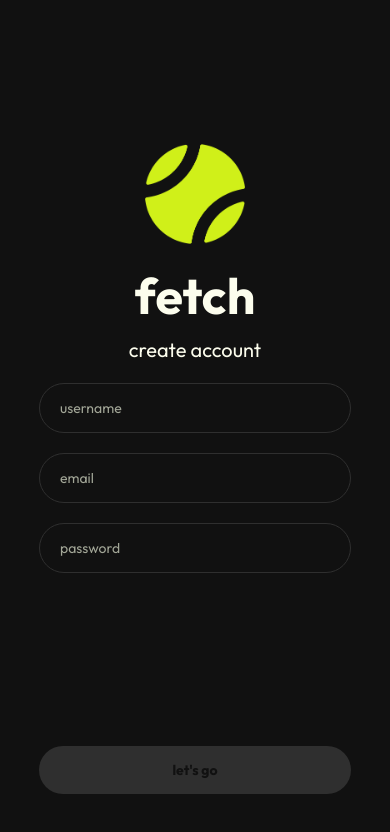
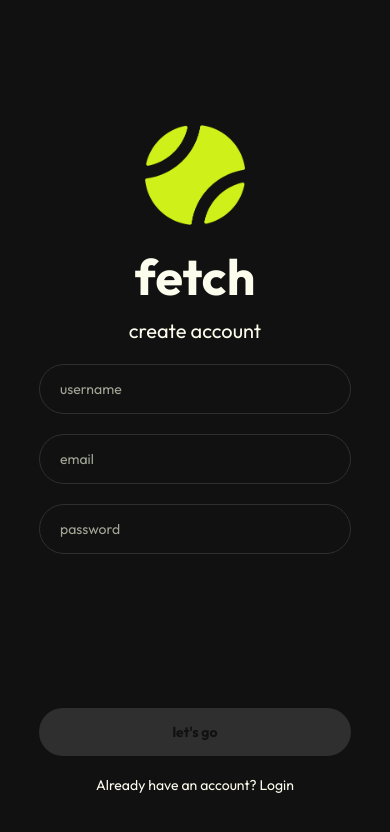
Before and after one commit to anderscederberg/fetch, a React Native app: screen /SignUp in a window 390 px wide. Shown: the top 832 px of the page. Built offline with nearby package versions, Linux system fonts and the light colour scheme.

Commit message:
pre post baseline best

```diff
--- a/App.tsx
+++ b/App.tsx
@@ -8,6 +8,7 @@ import PhotoSelectorScreen from './app/(tabs)';
 import HomeScreen from './app/(tabs)/HomeScreen';
 import ProfileScreen from './app/(tabs)/ProfileScreen';
 import SettingsScreen from './app/(tabs)/SettingsScreen';
+import LoginScreen from './app/(tabs)/LoginScreen';
 import Icon from 'react-native-vector-icons/MaterialIcons';
 import { useFonts } from 'expo-font';
 import { enableScreens } from 'react-native-screens';
@@ -159,6 +160,15 @@ export default function App() {
           options={{ title: 'Sign Up', headerShown: false }}
         />
         <Stack.Screen
+          name="Login"
+          component={LoginScreen}
+          options={{
+            title: 'Login',
+            headerShown: false,
+            presentation: 'modal'
+          }}
+        />
+        <Stack.Screen
           name="Main"
           component={MainTabNavigator}
           options={{
--- a/app/auth/SignUpScreen.tsx
+++ b/app/auth/SignUpScreen.tsx
@@ -156,6 +156,9 @@ export default function SignUpScreen({ navigation }: Props) {
         >
           <Text style={[styles.buttonText, !allFieldsFilled && styles.buttonTextDisabled]}>let's go</Text>
         </TouchableOpacity>
+        <TouchableOpacity onPress={() => navigation.navigate('Login')} style={styles.loginLink}>
+          <Text style={styles.loginText}>Already have an account? Login</Text>
+        </TouchableOpacity>
       </View>
     </View>  );
 }
@@ -224,4 +227,13 @@ buttonContainer: {
   buttonTextDisabled: {
     color: colors.night,
   },
+  loginLink: {
+    marginTop: 20,
+  },
+  loginText: {
+    color: colors.ivory,
+    fontFamily: 'Outfit',
+    fontSize: 14,
+  },
+
 });
```
